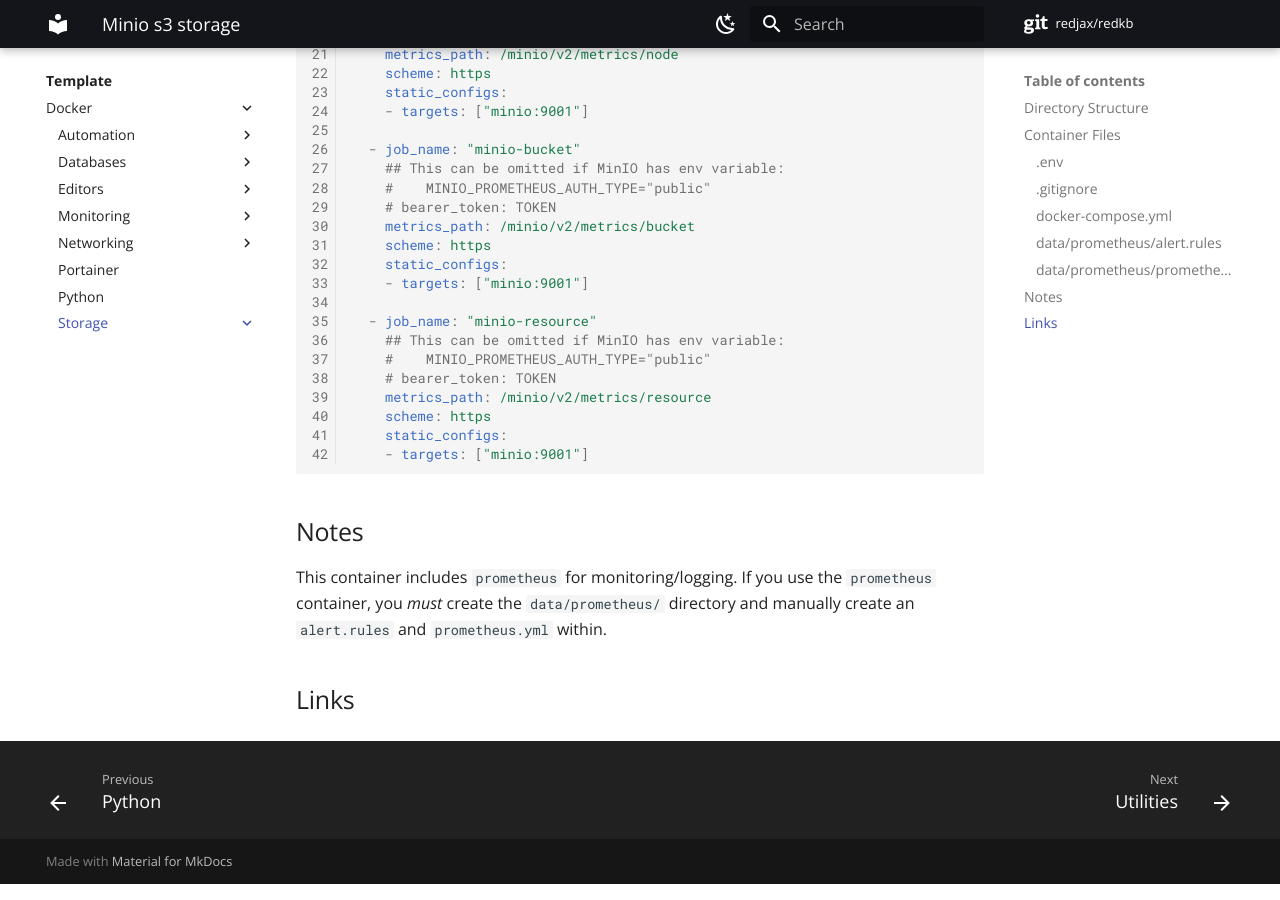
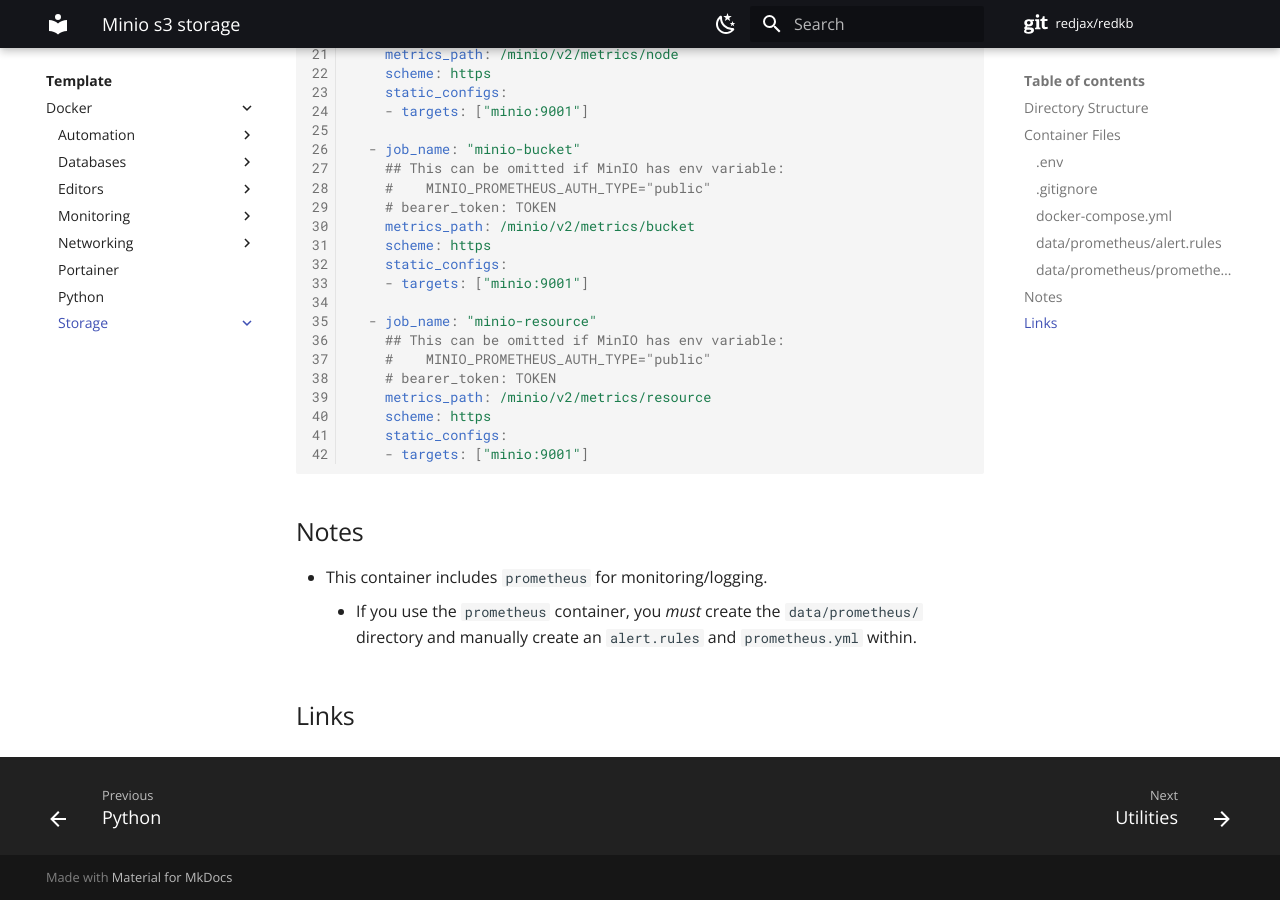
Before and after one commit to redjax/redkb, an MkDocs documentation site: the page built from docs/template/docker/storage/minio_s3_storage/index.md, in a window 1280 px wide and 900 px high, scrolled down 3035 px. Built offline with MkDocs 1.6.1 and Material for MkDocs 9.7.7, drawn with Linux system fonts in a browser that asks for light colours; comment, search, counter and statistics services are not loaded.

```diff
--- a/docs/template/docker/storage/minio_s3_storage/index.md
+++ b/docs/template/docker/storage/minio_s3_storage/index.md
@@ -162,6 +162,7 @@ scrape_configs:
 
 ## Notes
 
-This container includes `prometheus` for monitoring/logging. If you use the `prometheus` container, you *must* create the `data/prometheus/` directory and manually create an `alert.rules` and `prometheus.yml` within.
+- This container includes `prometheus` for monitoring/logging.
+    - If you use the `prometheus` container, you *must* create the `data/prometheus/` directory and manually create an `alert.rules` and `prometheus.yml` within.
 
 ## Links
```
